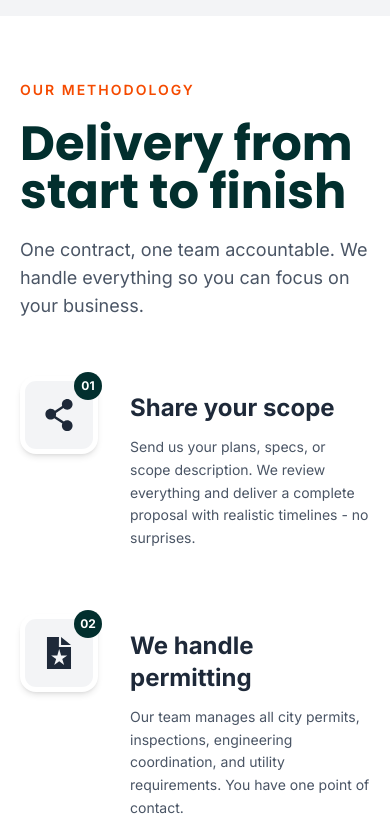
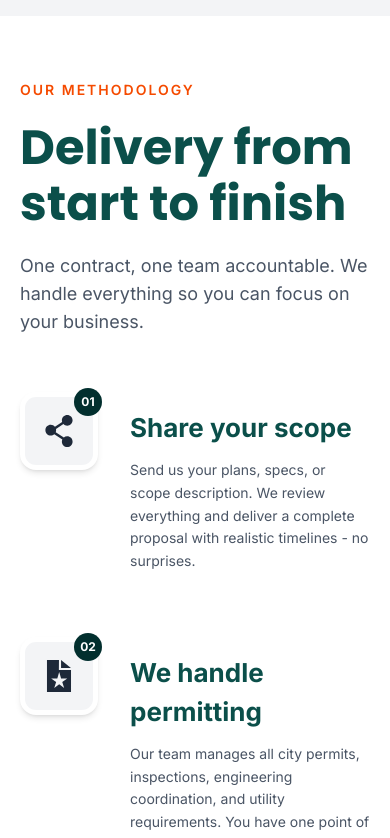
Before and after one commit to fahimurReza/site-template-gmbkingdom, a Next.js app: page / in a window 390 px wide. Shown: the part 6080-6918 px from the top of the page. Built offline with nearby package versions, Linux system fonts and the light colour scheme.

Commit message:
(ui): responsive-Methodology-01

```diff
--- a/app/(home)/components/methodology/Methodology.tsx
+++ b/app/(home)/components/methodology/Methodology.tsx
@@ -7,7 +7,7 @@ const Methodology = () => {
       <p className="text-sm font-semibold uppercase text-brand-orange mb-5 tracking-[2px]">
         Our Methodology
       </p>
-      <h1 className="text-5xl font-bold text-brand-teal">
+      <h1 className="text-5xl font-bold leading-14 text-brand-teal-light">
         Delivery from start to finish
       </h1>
       <div className="flex justify-between">
--- a/app/(home)/components/methodology/MethodologyCard.tsx
+++ b/app/(home)/components/methodology/MethodologyCard.tsx
@@ -44,7 +44,7 @@ const MethodologyCard = ({ step, className }: MethodologyCardProps) => {
 
         <div className="flex-1 pt-4">
           <p
-            className={`text-2xl font-bold text-brand-gray-dark transition-colors
+            className={`text-[26px] font-bold text-brand-teal-light transition-colors
             duration-300 group-hover:text-brand-orange`}
           >
             {title}
```
